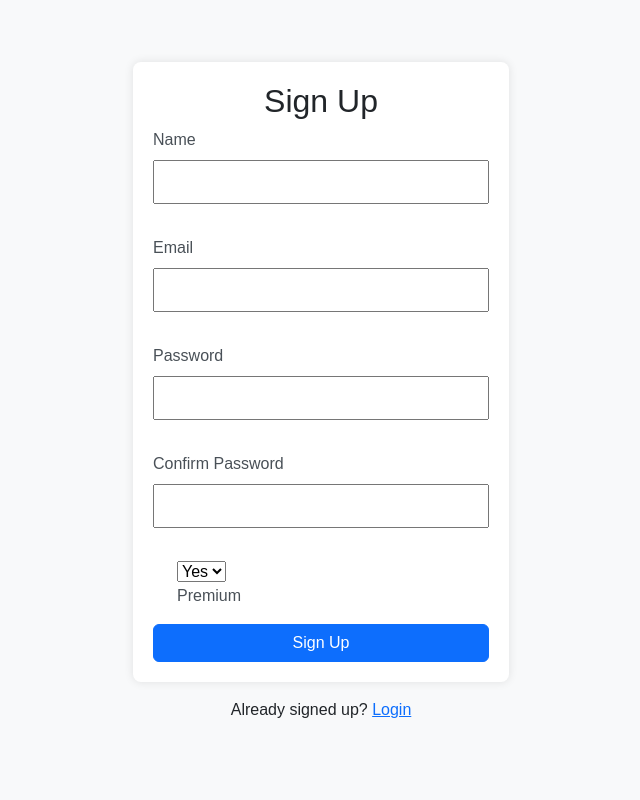
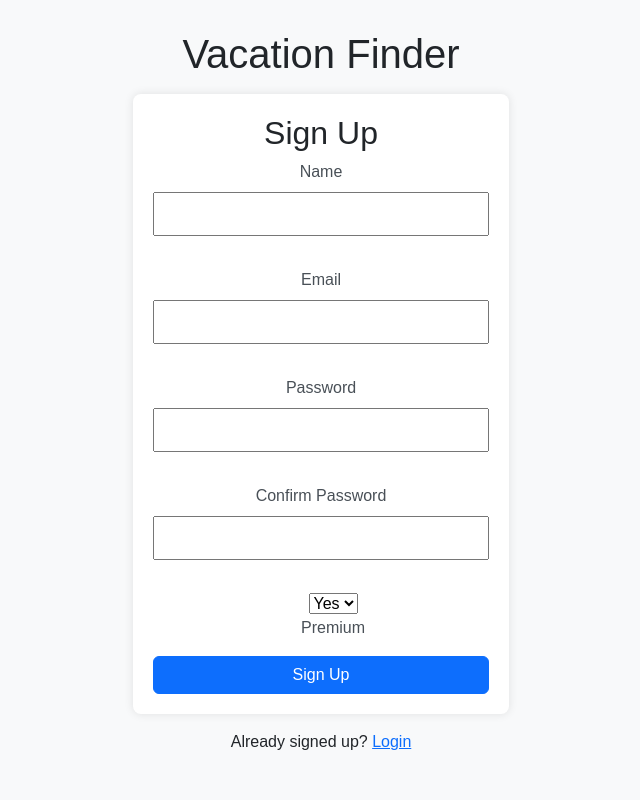
Before and after one commit to hemmerlinaj20/Comp442_TravelInfo, a Flask app: template templates/signup.html in a window 1280 px wide. Shown: the whole page, without its empty margins (319-959 px from the left). Run offline with Flask 3, Linux system fonts and the light colour scheme; the template is opened without the code that fills it: values that come from a table or form of the project are taken from there, others are empty.

Commit message:
centered

```diff
--- a/static/stylesheets/signup.css
+++ b/static/stylesheets/signup.css
@@ -4,22 +4,20 @@ body {
     margin: 0;
     padding: 0;
     display: flex;
+    flex-direction: column;
     align-items: center;
     justify-content: center;
-    height: 100vh;
+    min-height: 100vh;
 }
 
 .page-container {
-    display: flex;
-    align-items: center;
-    justify-content: center;
-    height: 100vh;
     width: 100%;
 }
 
 .container {
     width: 100%;
     max-width: 400px;
+    text-align: center;
 }
 
 form {
--- a/templates/login_form.html
+++ b/templates/login_form.html
@@ -3,7 +3,7 @@
 <head>
     <meta charset="UTF-8">
     <meta name="viewport" content="width=device-width, initial-scale=1.0">
-    <title>Login</title>
+    <title>Vacation Finder - Login</title>
 
     <link href="https://cdn.jsdelivr.net/npm/bootstrap@5.3.1/dist/css/bootstrap.min.css"
     rel="stylesheet" crossorigin="anonymous"
@@ -14,6 +14,7 @@
 <body>
   <div class="page-container">
     <div class="container">
+      <h1 class="text-center">Vacation Finder</h1>
       <div id="error-messages">
         {% for msg in get_flashed_messages() %}
           <div class="alert alert-warning alert-dismissible fade show" role="alert">
@@ -23,7 +24,7 @@
         {% endfor %}
       </div>
 
-      <form method="POST">
+      <form method="POST" class="mt-3 text-center">
         {{ form.hidden_tag() }}
         <h2 class="text-center">Login</h2>
         <div class="mb-3">
--- a/templates/signup.html
+++ b/templates/signup.html
@@ -3,7 +3,7 @@
 <head>
     <meta charset="UTF-8">
     <meta name="viewport" content="width=device-width, initial-scale=1.0">
-    <title>Sign Up</title>
+    <title>Vacation Finder - Sign Up</title>
 
     <link href="https://cdn.jsdelivr.net/npm/bootstrap@5.3.1/dist/css/bootstrap.min.css"
     rel="stylesheet" crossorigin="anonymous"
@@ -14,6 +14,7 @@
 <body>
   <div class="page-container">
     <div class="container">
+      <h1 class="text-center">Vacation Finder</h1>
       <div id="error-messages">
         {% for msg in get_flashed_messages() %}
           <div class="alert alert-warning alert-dismissible fade show" role="alert">
@@ -23,7 +24,7 @@
         {% endfor %}
       </div>
 
-      <form method="POST">
+      <form method="POST" class="mt-3 text-center">
         {{ form.hidden_tag() }}
         <h2 class="text-center">Sign Up</h2>
         <div class="mb-3">
```
Also changed, not shown: static/stylesheets/login.css (+3 -5 lines).
